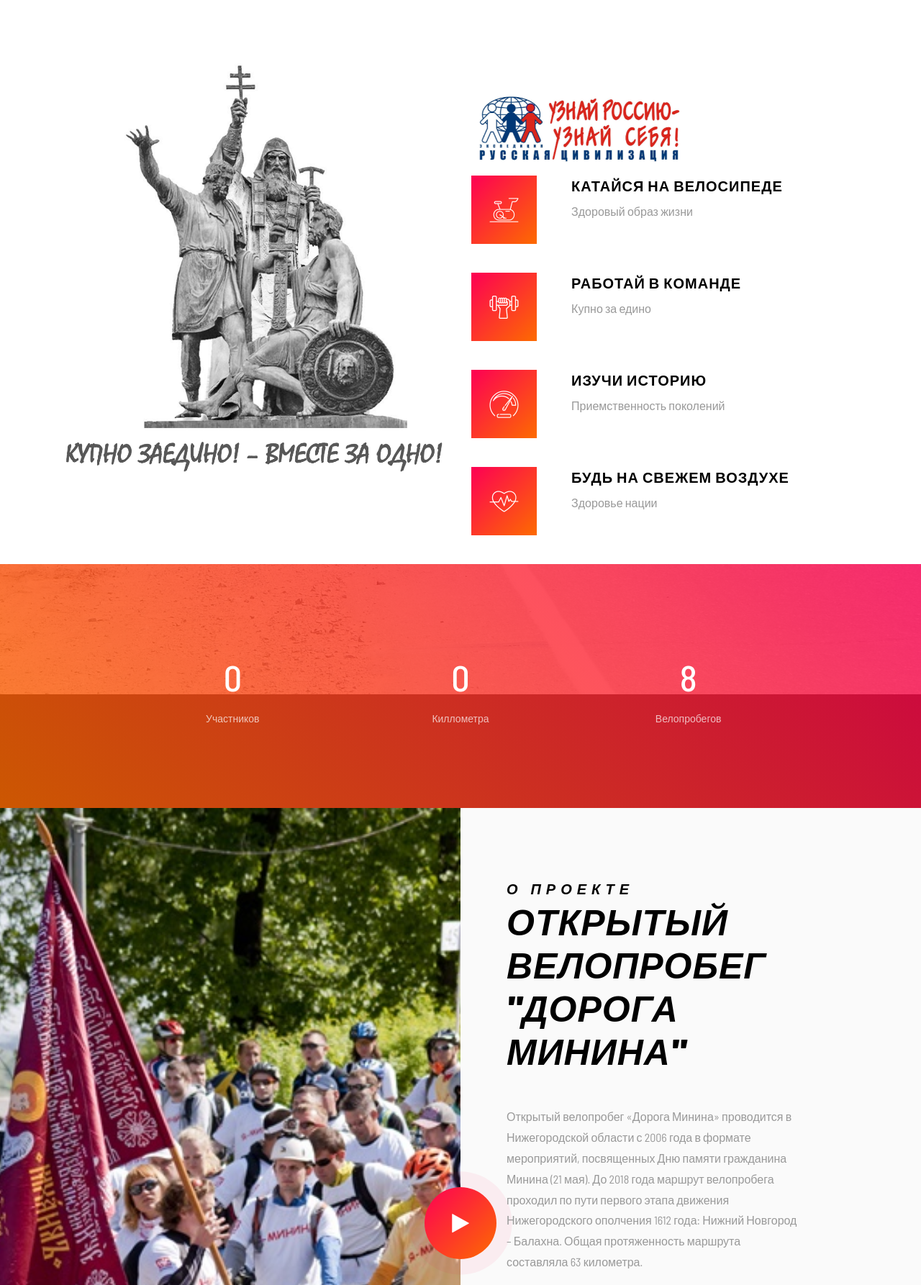
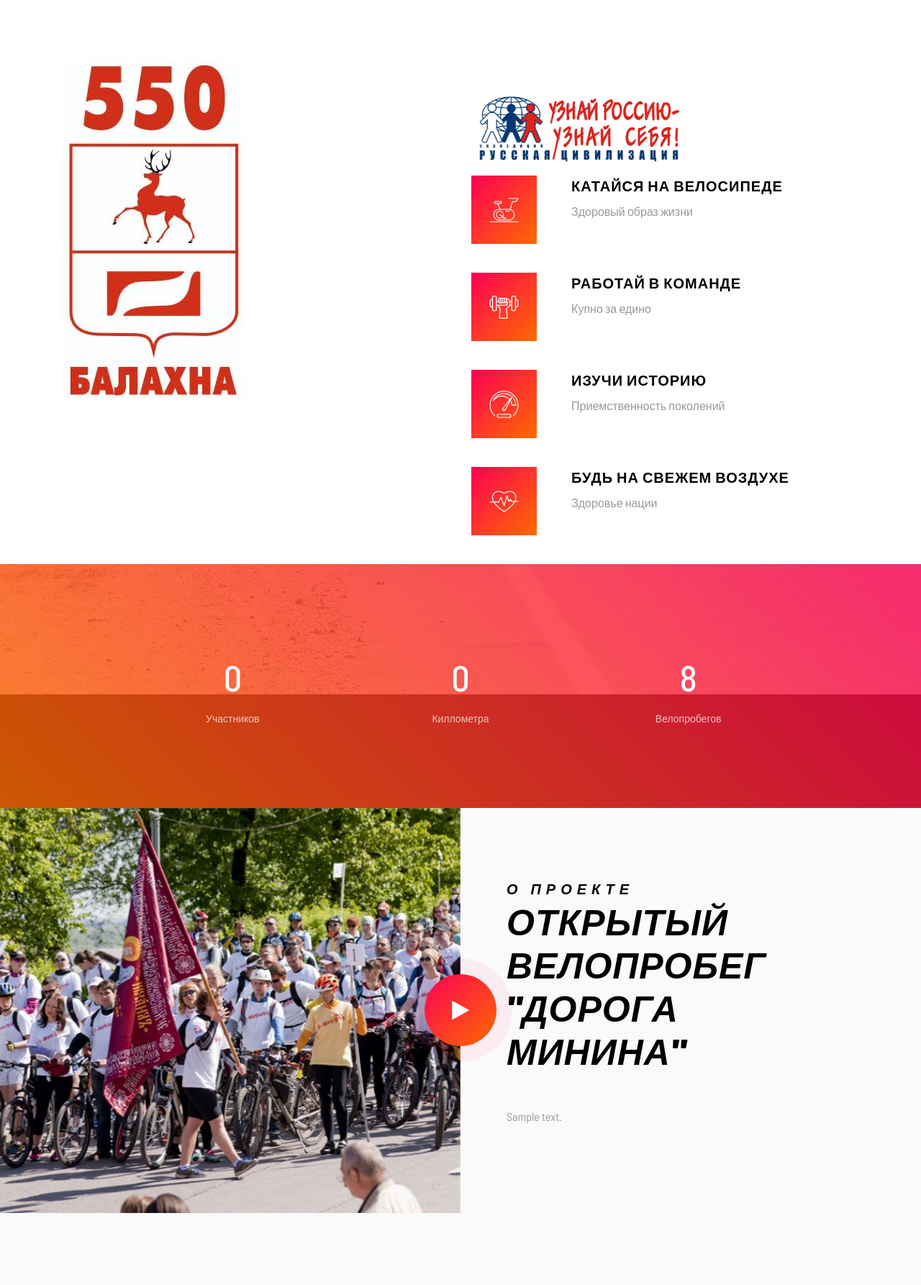
Before and after one commit to IPIvliev/dorogaminina_django, a Django app: page / in a window 1280 px wide. Shown: the part 799-2585 px from the top of the page at 72% size. Run offline with Django 4.2, Linux system fonts and the light colour scheme; tables that the repository leaves empty hold one stand-in row (values such as "Sample post"); grey boxes marked "Sample" are stand-in pictures; some libraries are stand-ins or nearby versions; some web fonts are replaced.

Commit message:
Ass about and change image

```diff
--- a/templates/home/index.html
+++ b/templates/home/index.html
@@ -13,7 +13,7 @@
     <div class="container">
       <div class="row d-flex align-items-center">
         <div class="col-xl-6 d-flex align-self-stretch">
-          <div class="align-self-stretch"><img src="{% static 'images/about-8.jpg' %}" class="img-fluid" alt=""></div>
+          <div class="align-self-stretch"><img src="{% static 'images/about-9.jpg' %}" class="img-fluid" alt=""></div>
         </div>
         <div class="col-xl-6 align-self-stretch pt-5">
           <div class="row justify-content-center mb-3">
@@ -126,8 +126,8 @@
         <h2 class="mb-5">Открытый велопробег "Дорога Минина"</h2>
       </div>
       <div>
-        <p>Открытый велопробег «Дорога Минина» проводится в Нижегородской области с 2006 года в формате мероприятий, посвященных Дню памяти гражданина Минина (21 мая). До 2018 года маршрут велопробега проходил по пути первого этапа движения Нижегородского ополчения 1612 года: Нижний Новгород – Балахна. Общая протяженность маршрута составляла 63 километра.</p>
-        <p>С 2018 года в связи с большой загруженностью автомобильной дороги Р152 на участке «Нижний Новгород – Балахна» и возросшей общественной потребностью в развитии внутреннего познавательного туризма с использованием различных форм активного отдыха формат проведения велопробега изменился: участники велопробега на электропоезде доставляются из Нижнего Новгорода до определенной ж/д станции, и далее в составе велоколонны следуют по дорогам регионального и местного значения до знакового места Нижегородской области, где проводятся познавательные и памятные мероприятия.
+        <p>
+          {{ event.about|safe }}
         </p>
       </div>
     </div>
```
Also changed, not shown: static/images/about-9.jpg (added).
